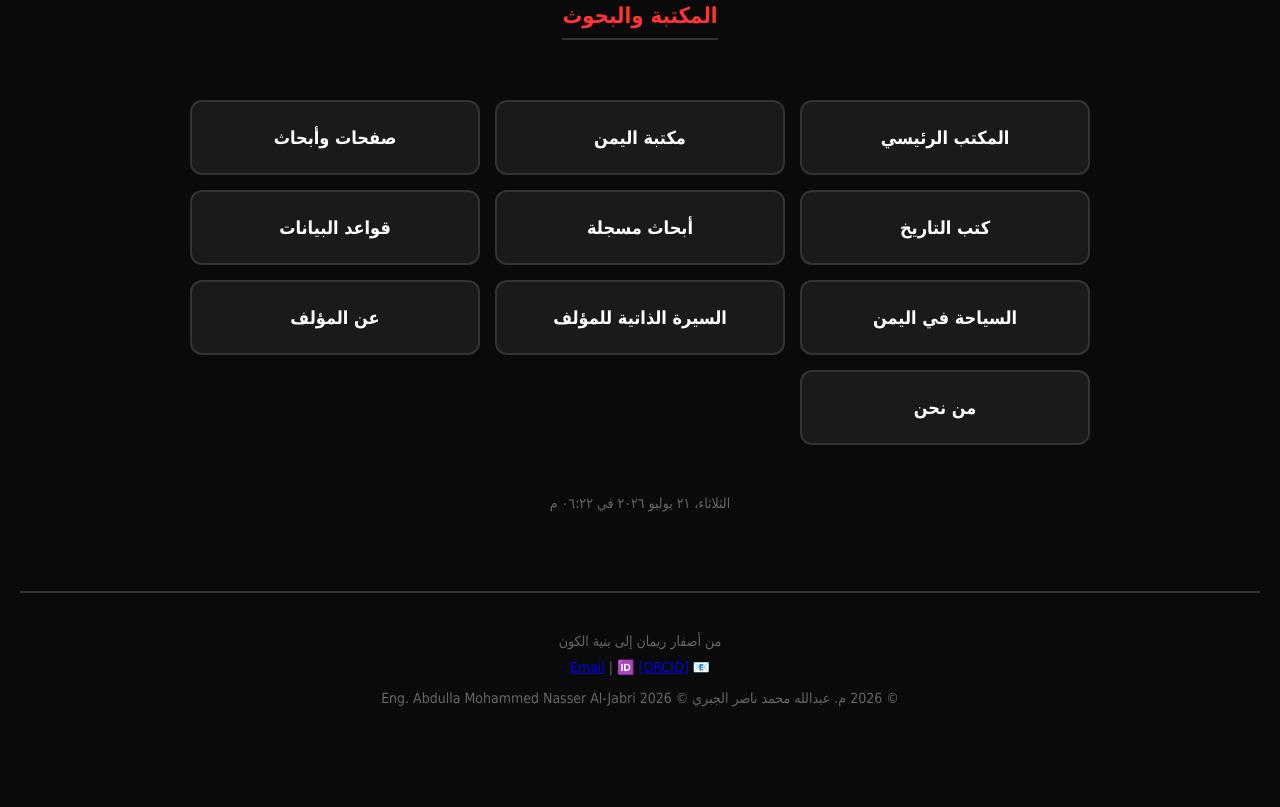
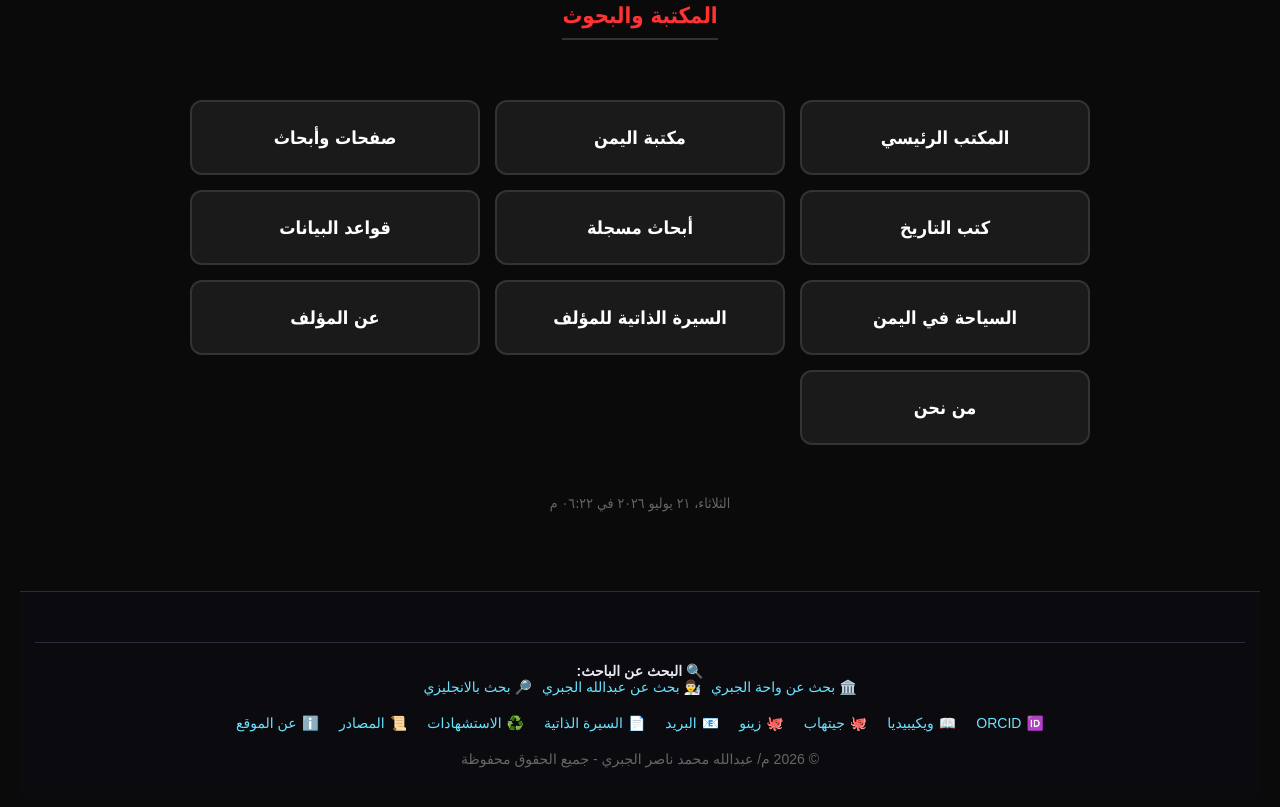
Before and after one commit to Jabri-web/Jabri-web, a plain HTML site: page Router-all.html in a window 1280 px wide. Shown: the part 909-1716 px from the top of the page. Before the commit the page ends 1675 px from the top, so only its background shows below. Drawn offline with Linux system fonts and the light colour scheme.

Commit message:
Revamp footer with new content and layout

```diff
--- a/Router-all.html
+++ b/Router-all.html
@@ -103,23 +103,100 @@ body:not(.en) .en{display:none}
 <div class="datetime" id="dt"></div>
 
 
-<footer>
-  <p id="ar-text">
-    <span class="ar">من أصفار ريمان إلى بنية الكون</span>
-  </p>
-  <p id="en-text" style="display:all">
-    <span class="en">From Riemann zeros to the structure of the universe</span>
+<!-- footer.html -->
+<footer id="site-footer" style="background:#0a0a0f;color:#e8e8f0;padding:30px 15px;border-top:1px solid #2a2a3e;font-family:'Tajawal',Arial,sans-serif;">
+
+  <!-- البحث عن الباحث -->
+  <div style="text-align:center;margin:20px 0;border-top:1px solid #2a2a3e;padding-top:20px;">
+    <p id="searchTitle"><strong>🔍 البحث عن الباحث:</strong></p>
+    <div style="display:flex;gap:10px;justify-content:center;flex-wrap:wrap;">
+      <a href="https://www.google.com/search?q=واحة+الجبري" target="_blank" style="color:#6ae3ff;text-decoration:none;">🏛️ <span class="txt" data-ar="بحث عن واحة الجبري" data-en="Search Al-Jabri Oasis">بحث عن واحة الجبري</span></a>
+      <a href="https://www.google.com/search?q=عبدالله+محمد+ناصر+الجبري" target="_blank" style="color:#6ae3ff;text-decoration:none;">👨‍🔬 <span class="txt" data-ar="بحث عن عبدالله الجبري" data-en="Search Abdulla Al-Jabri">بحث عن عبدالله الجبري</span></a>
+      <a href="https://www.google.com/search?q=Abdulla+Al-Jabri" target="_blank" style="color:#6ae3ff;text-decoration:none;">🔎 <span class="txt" data-ar="بحث بالانجليزي" data-en="Search Abdulla Al-Jabri">Search Abdulla Al-Jabri</span></a>
+    </div>
+  </div>
+
+  <!-- الروابط -->
+  <div style="display:flex;gap:20px;justify-content:center;flex-wrap:wrap;margin:15px 0;">
+    <a href="https://orcid.org/0009-0003-3319-3822" target="_blank" style="color:#6ae3ff;text-decoration:none;display:flex;align-items:center;gap:5px;">🆔 <span class="txt" data-ar="ORCID" data-en="ORCID">ORCID</span></a>
+    <a href="https://en.wikipedia.org/wiki/User:Jabri2026" target="_blank" style="color:#6ae3ff;text-decoration:none;display:flex;align-items:center;gap:5px;">📖 <span class="txt" data-ar="ويكيبيديا" data-en="Wikipedia">Wikipedia</span></a>
+    <a href="https://github.com/jabri-web" target="_blank" style="color:#6ae3ff;text-decoration:none;display:flex;align-items:center;gap:5px;">🐙 <span class="txt" data-ar="جيتهاب" data-en="GitHub">GitHub</span></a>
+
+
+    <a href="https://zenodo.org/me/uploads" target="_blank" style="color:#6ae3ff;text-decoration:none;display:flex;align-items:center;gap:5px;">🐙 <span class="txt" data-ar="زينو" data-en="Zeno">Zeno</span></a>
+
+
+
+    <a href="mailto:jabri62018@gmail.com" style="color:#6ae3ff;text-decoration:none;display:flex;align-items:center;gap:5px;">📧 <span class="txt" data-ar="البريد" data-en="Email">Email</span></a>
+    <a href="Author-cv.html" style="color:#6ae3ff;text-decoration:none;display:flex;align-items:center;gap:5px;">📄 <span class="txt" data-ar="السيرة الذاتية" data-en="C.V">C.V</span></a>
+    <a href="citations.html" style="color:#6ae3ff;text-decoration:none;display:flex;align-items:center;gap:5px;">♻️ <span class="txt" data-ar="الاستشهادات" data-en="Citations">Cite</span></a>
+    <a href="source.html" style="color:#6ae3ff;text-decoration:none;display:flex;align-items:center;gap:5px;">📜 <span class="txt" data-ar="المصادر" data-en="Source">Source</span></a>
+    <a href="about.html" style="color:#6ae3ff;text-decoration:none;display:flex;align-items:center;gap:5px;">ℹ️ <span class="txt" data-ar="عن الموقع" data-en="About">About</span></a>
+  </div>
+
+  <!-- الحقوق -->
+  <p id="copyright" style="margin-top:20px;color:#666;font-size:14px;text-align:center;">
+    © 2026 م/ عبدالله محمد ناصر الجبري - جميع الحقوق محفوظة
   </p>
 
-  <p style="margin-top:10px">
-    📧 <a href="mailto:jabri62018@gmail.com">Email</a> |
-    🆔 <a href="https://orcid.org/0009-0003-3319-3822" target="_blank">[ORCID]</a>
-  </p>
+  <!-- Footer Language Script -->
+  <script>
+    function updateFooterLang() {
+      const isEnglish = document.documentElement.lang === 'en';
+      console.log('🔄 updateFooterLang called, isEnglish:', isEnglish);
 
-  <p style="margin-top:15px">
-    <span id="ar-copy">© 2026 م. عبدالله محمد ناصر الجبري</span>
-    <span id="en-copy" style="display:all">© 2026 Eng. Abdulla Mohammed Nasser Al-Jabri</span>
-  </p>
+      // Change direction
+      const footer = document.getElementById('site-footer');
+      if (footer) {
+        footer.dir = isEnglish ? "ltr" : "rtl";
+      }
+
+      // Update search title
+      const searchTitle = document.getElementById('searchTitle');
+      if (searchTitle) {
+        searchTitle.innerHTML = isEnglish ?
+          "<strong>🔍 Search for Researcher:</strong>" :
+          "<strong>🔍 البحث عن الباحث:</strong>";
+      }
+
+      // Update copyright
+      const copyright = document.getElementById('copyright');
+      if (copyright) {
+        copyright.innerHTML = isEnglish ?
+          "© 2026 Eng. Abdulla Mohammed Nasser Al-Jabri - All Rights Reserved" :
+          "© 2026 م/ عبدالله محمد ناصر الجبري - جميع الحقوق محفوظة";
+      }
+
+      // Update all text elements
+      document.querySelectorAll('#site-footer .txt').forEach(el => {
+        const newText = isEnglish ? el.getAttribute('data-en') : el.getAttribute('data-ar');
+        if (newText) {
+          el.textContent = newText;
+        }
+      });
+
+      console.log('✅ Footer updated');
+    }
+
+    // Expose globally
+    window.updateFooterLang = updateFooterLang;
+
+    // Run on DOM ready
+    document.addEventListener('DOMContentLoaded', function() {
+      console.log('📄 Footer DOM loaded');
+      if (typeof updateFooterLang === 'function') {
+        updateFooterLang();
+      }
+    });
+
+    // Also run when footer is dynamically loaded
+    document.addEventListener('footerLoaded', function() {
+      console.log('📄 Footer loaded event received');
+      if (typeof updateFooterLang === 'function') {
+        updateFooterLang();
+      }
+    });
+  </script>
 </footer>
 
 
```
